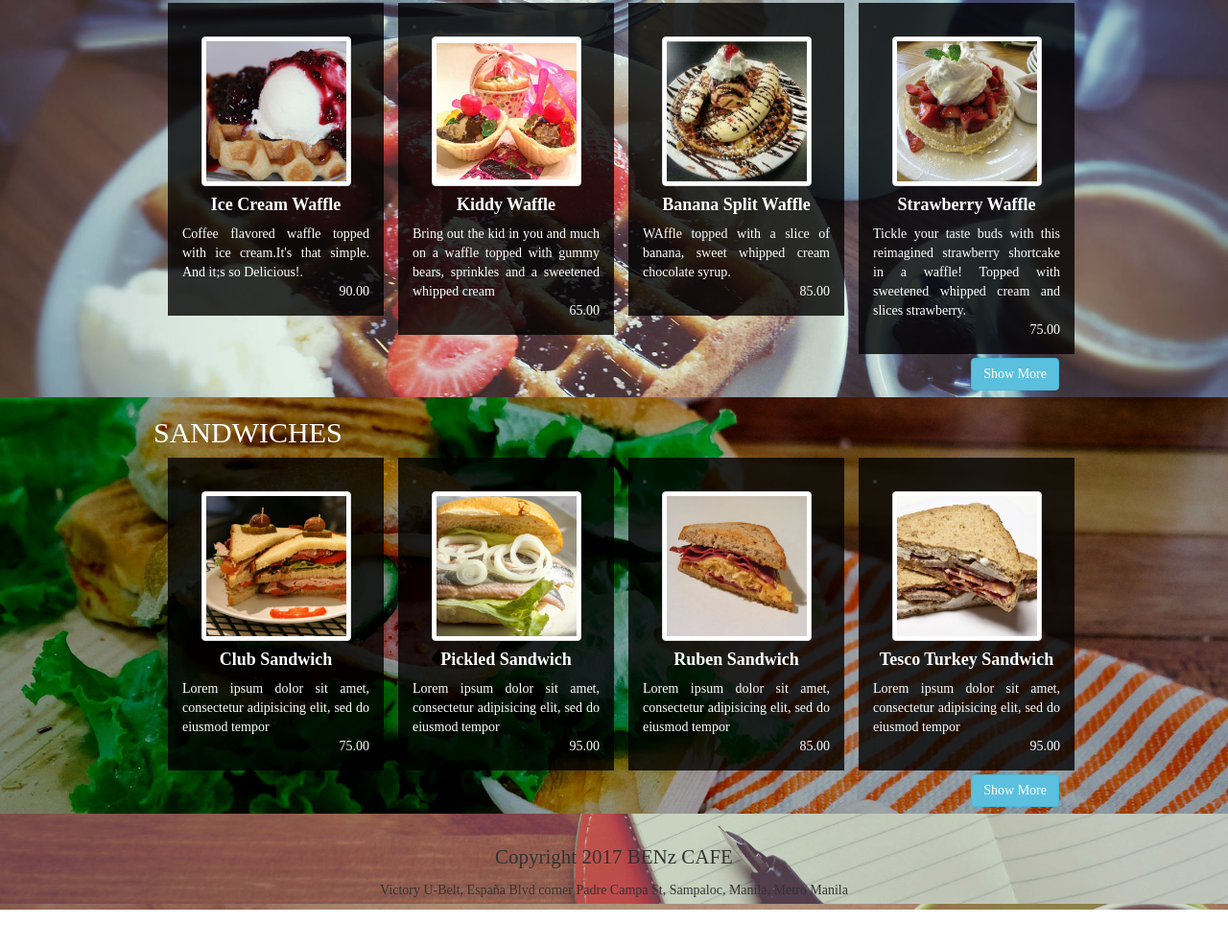
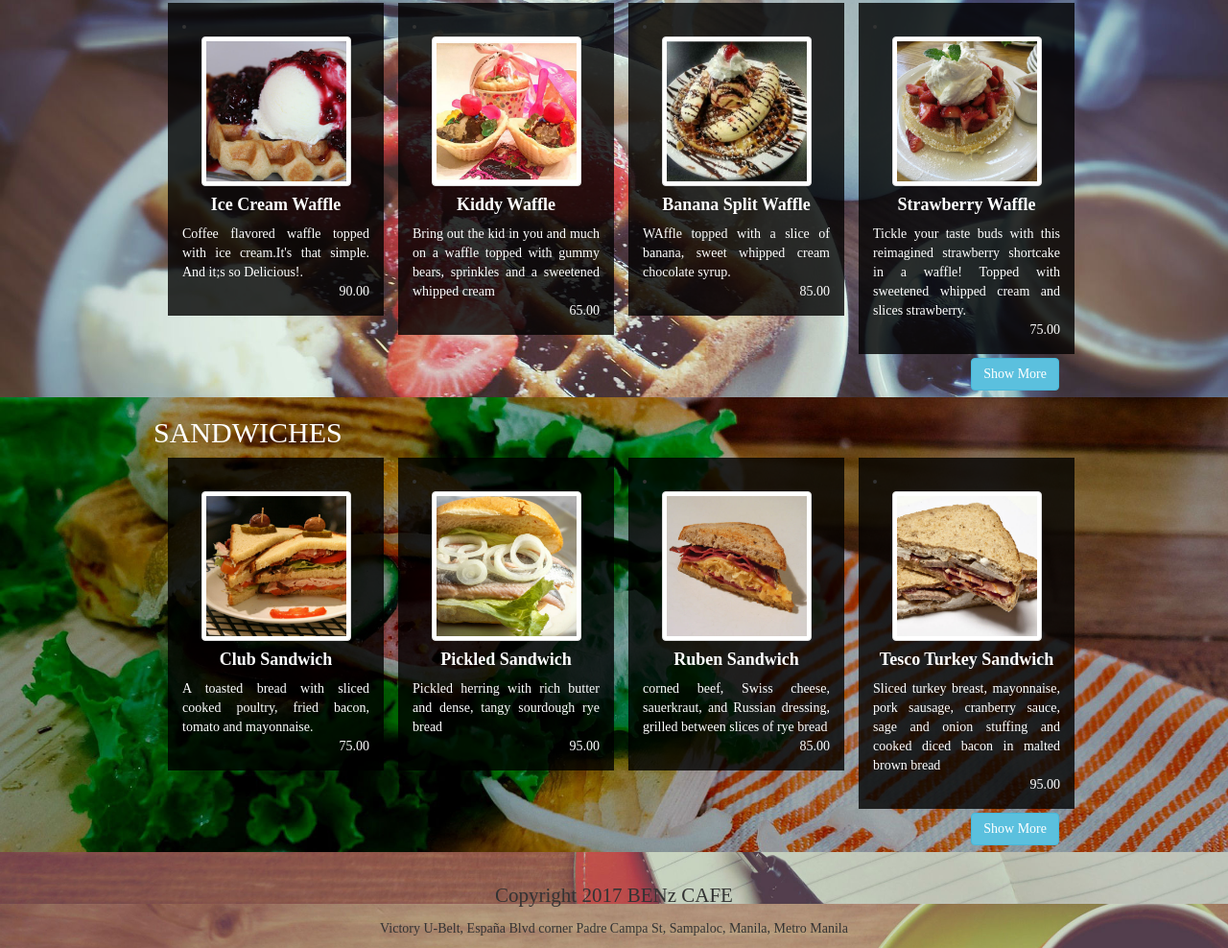
Before and after one commit to lorenzo26/CapstoneProject, a plain HTML site: page menu.html in a window 1280 px wide. Shown: the part 658-1646 px from the top of the page at 96% size. Before the commit the page ends 1606 px from the top, so only its background shows below. Drawn offline with nearby package versions, Linux system fonts and the light colour scheme; a web font is replaced by a local one.

Commit message:
content and style

```diff
--- a/menu.html
+++ b/menu.html
@@ -344,8 +344,7 @@
                 </li>
               </figure>
               <h4>Club Sandwich</h4>
-              <figcaption>Lorem ipsum dolor sit amet, consectetur adipisicing elit, sed do eiusmod
-              tempor</figcaption>
+              <figcaption>A toasted bread with sliced cooked poultry, fried bacon, tomato and mayonnaise.</figcaption>
               <span>75.00</span>
              </div>
             </div>
@@ -361,8 +360,7 @@
                 </li>
               </figure>
               <h4>Pickled Sandwich</h4>
-              <figcaption>Lorem ipsum dolor sit amet, consectetur adipisicing elit, sed do eiusmod
-              tempor</figcaption>
+              <figcaption>Pickled herring with rich butter and dense, tangy sourdough rye bread</figcaption>
               <span>95.00</span>
              </div>
             </div>
@@ -378,8 +376,7 @@
                 </li>
               </figure>
               <h4>Ruben Sandwich</h4>
-              <figcaption>Lorem ipsum dolor sit amet, consectetur adipisicing elit, sed do eiusmod
-              tempor</figcaption>
+              <figcaption>corned beef, Swiss cheese, sauerkraut, and Russian dressing, grilled between slices of rye bread</figcaption>
               <span>85.00</span>
              </div>
             </div>
@@ -395,8 +392,7 @@
                 </li>
               </figure>
               <h4>Tesco Turkey Sandwich</h4>
-              <figcaption>Lorem ipsum dolor sit amet, consectetur adipisicing elit, sed do eiusmod
-              tempor</figcaption>
+              <figcaption>Sliced turkey breast, mayonnaise, pork sausage, cranberry sauce, sage and onion stuffing and cooked diced bacon in malted brown bread</figcaption>
               <span>95.00</span>
              </div>
             </div>
@@ -414,8 +410,7 @@
                 </li>
               </figure>
               <h4>Whole Bread Sandwich</h4>
-              <figcaption>Lorem ipsum dolor sit amet, consectetur adipisicing elit, sed do eiusmod
-              tempor</figcaption>
+              <figcaption>Whole Bread with slices of tomatoe and cheese</figcaption>
               <span>65.00</span>
              </div>
             </div>
@@ -431,8 +426,7 @@
                 </li>
               </figure>
               <h4>Bacon Sandwich</h4>
-              <figcaption>Lorem ipsum dolor sit amet, consectetur adipisicing elit, sed do eiusmod
-              tempor</figcaption>
+              <figcaption>A bacon between bread with butter and ketchup</figcaption>
               <span>55.00</span>
              </div>
             </div>
@@ -448,8 +442,7 @@
                 </li>
               </figure>
               <h4>Hotdog Sandwich</h4>
-              <figcaption>Lorem ipsum dolor sit amet, consectetur adipisicing elit, sed do eiusmod
-              tempor</figcaption>
+              <figcaption>a chopped hotdogs with toppings mixs togehter and stuffed into bun</figcaption>
               <span>40.00</span>
              </div>
             </div>
@@ -465,8 +458,7 @@
                 </li>
               </figure>
               <h4>Sandwich</h4>
-              <figcaption>Lorem ipsum dolor sit amet, consectetur adipisicing elit, sed do eiusmod
-              tempor</figcaption>
+              <figcaption>Vegetables, sliced cheese and meat between slice of bread</figcaption>
               <span>45.00</span>
              </div>
             </div>
@@ -492,49 +484,49 @@
                 <div class="item active"> <img src="images/drinks/latte.jpg" alt="item0">
                   <div class="carousel-caption">
                     <h3>Cappucino</h3>
-                    <p>Lorem ipsum dolor sit amet, consectetur adipisicing elit, sed do eiusmod</p>
+                    <p>Dark and Rich expresso with clense and milky foam. Topped with sweetened whipped cream</p>
                   </div>
                 </div>
                 <div class="item"> <img src="images/drinks/frozen-caramel-latte.jpg" alt="item1">
                   <div class="carousel-caption">
                     <h3>Frozen Caramel Latte</h3>
-                    <p>Lorem ipsum dolor sit amet, consectetur adipisicing elit, sed do eiusmod</p>
+                    <p>Latte Frappe topped with sweet caramel sauce and sweetened cream</p>
                   </div>
                 </div>
                 <div class="item"> <img  src="images/drinks/chocolate-milkshake.jpg" alt="item2">
                   <div class="carousel-caption">
                     <h3>Chocolate Milkshake</h3>
-                    <p>Lorem ipsum dolor sit amet, consectetur adipisicing elit, sed do eiusmod</p>
+                    <p>This chocolate and milky frozen drink will surely bring the boys (or girls) to your yard</p>
                   </div>
                 </div>
                 <div class="item"> <img  src="images/drinks/vanilla-cappucino-frappe.jpg" alt="item3">
                   <div class="carousel-caption">
                     <h3>Vanilla Cappucino Frappe</h3>
-                    <p>Lorem ipsum dolor sit amet, consectetur adipisicing elit, sed do eiusmod</p>
+                    <p>Rich Cappucino frappe with clense and delicious vanilla foam. topped with sweetened whipped cream</p>
                   </div>
                 </div>
                 <div class="item"> <img  src="images/drinks/coffee.jpg" alt="item4">
                   <div class="carousel-caption">
                     <h3>Coffee</h3>
-                    <p>Lorem ipsum dolor sit amet, consectetur adipisicing elit, sed do eiusmod</p>
+                    <p>brewed drink prepared from roasted coffee beans</p>
                   </div>
                 </div>
                 <div class="item"> <img  src="images/drinks/chocolate-malt.jpg" alt="item5">
                   <div class="carousel-caption">
                     <h3>Chocolate Malt</h3>
-                    <p>Lorem ipsum dolor sit amet, consectetur adipisicing elit, sed do eiusmod</p>
+                    <p>This chocolate and milky frozen drink will surely bring the boys (or girls) to your yard</p>
                   </div>
                 </div>
                 <div class="item"> <img  src="images/drinks/milkshake.jpg" alt="item6">
                   <div class="carousel-caption">
                     <h3>Milkshake</h3>
-                    <p>Lorem ipsum dolor sit amet, consectetur adipisicing elit, sed do eiusmod</p>
+                    <p>a sweet, cold beverage with milk and flavorings</p>
                   </div>
                 </div>
                 <div class="item"> <img  src="images/drinks/coffee-cream.jpg" alt="item7">
                   <div class="carousel-caption">
                     <h3>Coffe with Cream</h3>
-                    <p>Lorem ipsum dolor sit amet, consectetur adipisicing elit, sed do eiusmod</p>
+                    <p>brewed drink prepared from roasted coffee beans with cream</p>
                   </div>
                 </div>
                </div><!--end carousel-inner-->
@@ -561,49 +553,49 @@
                 <div class="item active"> <img src="images/waffles/ice-cream-waffle.jpg" alt="item0">
                   <div class="carousel-caption">
                     <h3>Ice Cream Waffle</h3>
-                    <p>Lorem ipsum dolor sit amet, consectetur adipisicing elit, sed do eiusmod</p>
+                    <p>Coffee flavored waffle topped with ice cream.It's that simple. And it;s so Delicious!</p>
                   </div>
                 </div>
                 <div class="item"> <img src="images/waffles/kiddy-waffle.jpg" alt="item1">
                   <div class="carousel-caption">
                     <h3>Kiddy Waffle</h3>
-                    <p>Lorem ipsum dolor sit amet, consectetur adipisicing elit, sed do eiusmod</p>
+                    <p>Bring out the kid in you and much on a waffle topped with gummy bears, sprinkles and a sweetened whipped cream</p>
                   </div>
                 </div>
                 <div class="item"> <img  src="images/waffles/banana-split-waffle.jpg" alt="item2">
                   <div class="carousel-caption">
                     <h3>Banana Split Waffle</h3>
-                    <p>Lorem ipsum dolor sit amet, consectetur adipisicing elit, sed do eiusmod</p>
+                    <p>WAffle topped with a slice of banana, sweet whipped cream chocolate syrup.</p>
                   </div>
                 </div>
                 <div class="item"> <img  src="images/waffles/strawberry-waffle.jpg" alt="item3">
                   <div class="carousel-caption">
                     <h3>Strawberry Waffle</h3>
-                    <p>Lorem ipsum dolor sit amet, consectetur adipisicing elit, sed do eiusmod</p>
+                    <p>Tickle your taste buds with this reimagined strawberry shortcake in a waffle! Topped with sweetened whipped cream and slices strawberry.</p>
                   </div>
                 </div>
                 <div class="item"> <img  src="images/waffles/blueberry-waffle.jpg" alt="item4">
                   <div class="carousel-caption">
                     <h3>Blueberry Waffle</h3>
-                    <p>Lorem ipsum dolor sit amet, consectetur adipisicing elit, sed do eiusmod</p>
+                    <p>Tickle your taste buds. Topped with sweetened chocolate syrup and blueberry.</p>
                   </div>
                 </div>
                 <div class="item"> <img  src="images/waffles/peanut-butter-waffle.jpg" alt="item5">
                   <div class="carousel-caption">
                     <h3>Peanut Butter Waffle</h3>
-                    <p>Lorem ipsum dolor sit amet, consectetur adipisicing elit, sed do eiusmod</p>
+                    <p>These tasty waffles are a great way to add a little more protein to your breakfast! The peanut butter syrup is absolutely divine!</p>
                   </div>
                 </div>
                 <div class="item"> <img  src="images/waffles/chocolate-waffle.jpg" alt="item6">
                   <div class="carousel-caption">
                     <h3>Chocolate Waffle</h3>
-                    <p>Lorem ipsum dolor sit amet, consectetur adipisicing elit, sed do eiusmod</p>
+                    <p>Tasty chocolate waffles with chocolate syrup</p>
                   </div>
                 </div>
                 <div class="item"> <img  src="images/waffles/waffle.jpg" alt="item7">
                   <div class="carousel-caption">
                     <h3>Waffle</h3>
-                    <p>Lorem ipsum dolor sit amet, consectetur adipisicing elit, sed do eiusmod</p>
+                    <p>a plain waffle with butter</p>
                   </div>
                 </div>
                </div><!--end carousel-inner-->
@@ -630,49 +622,49 @@
                 <div class="item active"> <img src="images/sandwiches/Club-Sandwich.jpg" alt="item0">
                   <div class="carousel-caption">
                     <h3>Club Sandwich</h3>
-                    <p>Lorem ipsum dolor sit amet, consectetur adipisicing elit, sed do eiusmod</p>
+                    <p>A toasted bread with sliced cooked poultry, fried bacon, tomato and mayonnaise.</p>
                   </div>
                 </div>
                 <div class="item"> <img src="images/sandwiches/Pickled-Herring-Sandwich.jpg" alt="item1">
                   <div class="carousel-caption">
                     <h3>Pickled Herring Sandwich</h3>
-                    <p>Lorem ipsum dolor sit amet, consectetur adipisicing elit, sed do eiusmod</p>
+                    <p>Pickled herring with rich butter and dense, tangy sourdough rye bread</p>
                   </div>
                 </div>
                 <div class="item"> <img  src="images/sandwiches/Ruben-Sandwich.jpg" alt="item2">
                   <div class="carousel-caption">
                     <h3>Ruben Sandwich</h3>
-                    <p>Lorem ipsum dolor sit amet, consectetur adipisicing elit, sed do eiusmod</p>
+                    <p>corned beef, Swiss cheese, sauerkraut, and Russian dressing, grilled between slices of rye bread</p>
                   </div>
                 </div>
                 <div class="item"> <img  src="images/sandwiches/Tesco-Turkey-Sandwich.jpg" alt="item3">
                   <div class="carousel-caption">
                     <h3>Tesco Turkey Sandwich</h3>
-                    <p>Lorem ipsum dolor sit amet, consectetur adipisicing elit, sed do eiusmod</p>
+                    <p>Sliced turkey breast, mayonnaise, pork sausage, cranberry sauce, sage and onion stuffing and cooked diced bacon in malted brown bread</p>
                   </div>
                 </div>
                 <div class="item"> <img  src="images/sandwiches/wholemeal-bread-sandwich.jpg" alt="item4">
                   <div class="carousel-caption">
                     <h3>Whole Bread Sandwich</h3>
-                    <p>Lorem ipsum dolor sit amet, consectetur adipisicing elit, sed do eiusmod</p>
+                    <p>Whole Bread with slices of tomatoe and cheese</p>
                   </div>
                 </div>
                 <div class="item"> <img  src="images/sandwiches/Bacon-Sandwich.jpg" alt="item5">
                   <div class="carousel-caption">
                     <h3>Bacon Sandwich</h3>
-                    <p>Lorem ipsum dolor sit amet, consectetur adipisicing elit, sed do eiusmod</p>
+                    <p>A bacon between bread with butter and ketchup</p>
                   </div>
                 </div>
                 <div class="item"> <img  src="images/sandwiches/Hotdog-Sandwich.jpg" alt="item6">
                   <div class="carousel-caption">
                     <h3>Hotdog Sandwich</h3>
-                    <p>Lorem ipsum dolor sit amet, consectetur adipisicing elit, sed do eiusmod</p>
+                    <p>a chopped hotdogs with toppings mixs togehter and stuffed into bun</p>
                   </div>
                 </div>
                 <div class="item"> <img src="images/sandwiches/Sandwich.jpg" alt="item7">
                   <div class="carousel-caption">
                     <h3>Sandwich</h3>
-                    <p>Lorem ipsum dolor sit amet, consectetur adipisicing elit, sed do eiusmod</p>
+                    <p>Vegetables, sliced cheese and meat between slice of bread</p>
                   </div>
                 </div>
                </div><!--end carousel-inner-->
```
Also changed, not shown: about.html (+11 -23 lines).
